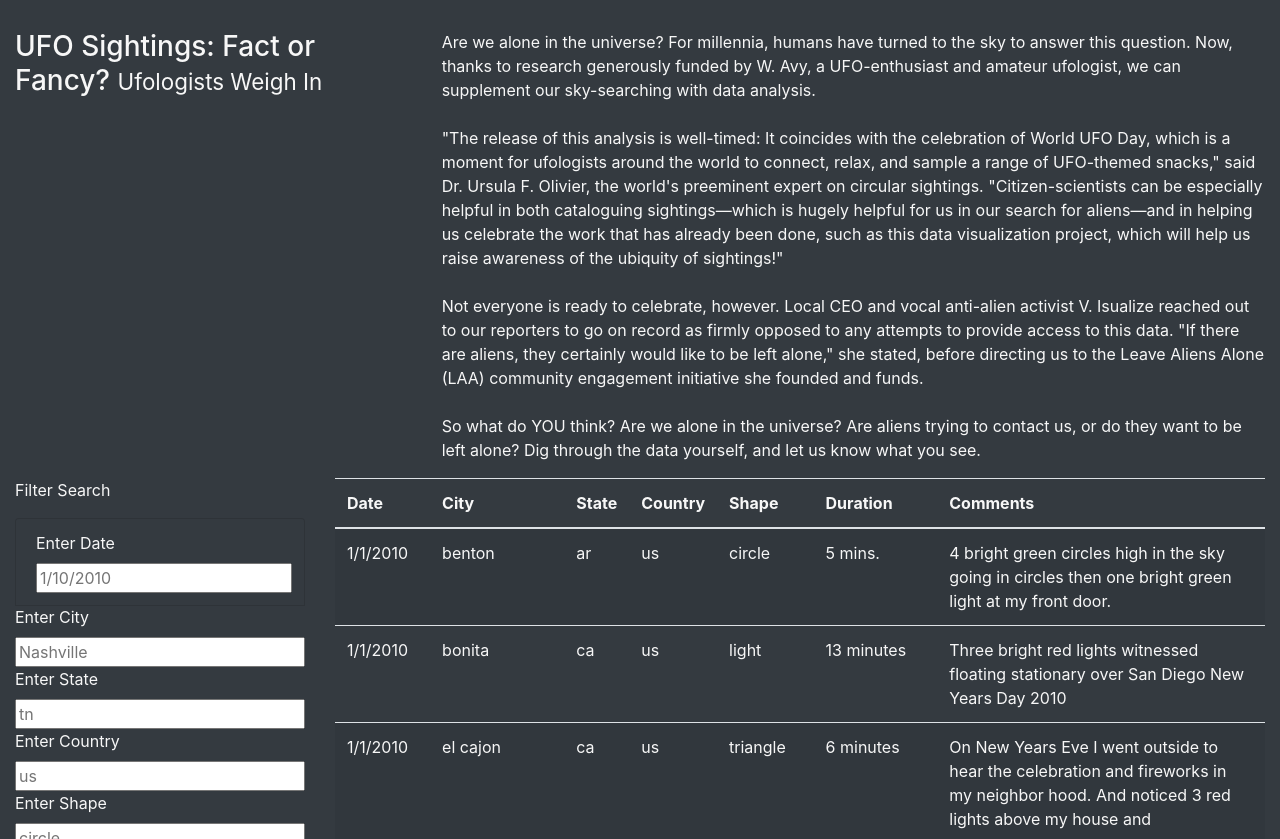
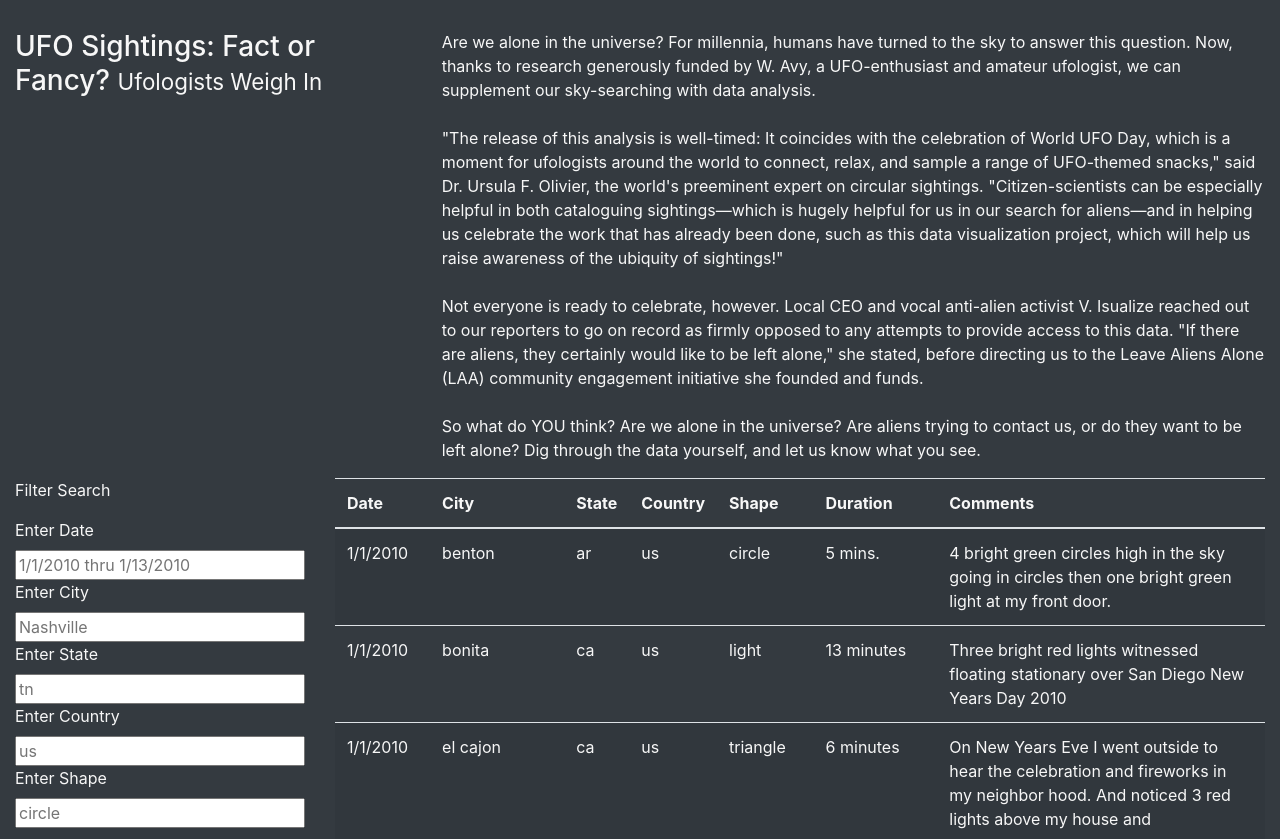
Before and after one commit to Redheadedmath/UFO_Analysis, a plain HTML site: page index.html in a window 1280 px wide. Shown: the part 261-1100 px from the top of the page. Drawn offline with nearby package versions, Linux system fonts and the light colour scheme.

Commit message:
Updating README.md and adding screenshots

```diff
--- a/index.html
+++ b/index.html
@@ -40,13 +40,10 @@
                 <form class="bg-dark">
                     <p>Filter Search</p>
                     <ul class="list-group bg-dark">
-                        <li class="list-group-item bg-dark">
+                        <li class="list-group bg-dark">
                             <label for="date">Enter Date</label>
-                            <input type="text" placeholder="1/10/2010" id="datetime" />
+                            <input type="text" placeholder="1/1/2010 thru 1/13/2010" id="datetime" />
                         </li>
-                        <!--<li class="list-group-item bg-dark">
-                            <button id="filter-btn" type="button" class="btn btn-dark">Filter Table</button>
-                        </li>-->
                         <li class="list-group bg-dark">
                             <label for="city">Enter City</label>
                             <input type="text" placeholder="Nashville" id="city"/>
```
Also changed, not shown: static/images/dateAndShape.png (added), static/images/dateAndState.png (added), static/images/dateFilter.png (added), static/images/emptyFilter.png (added), 1 other file.
